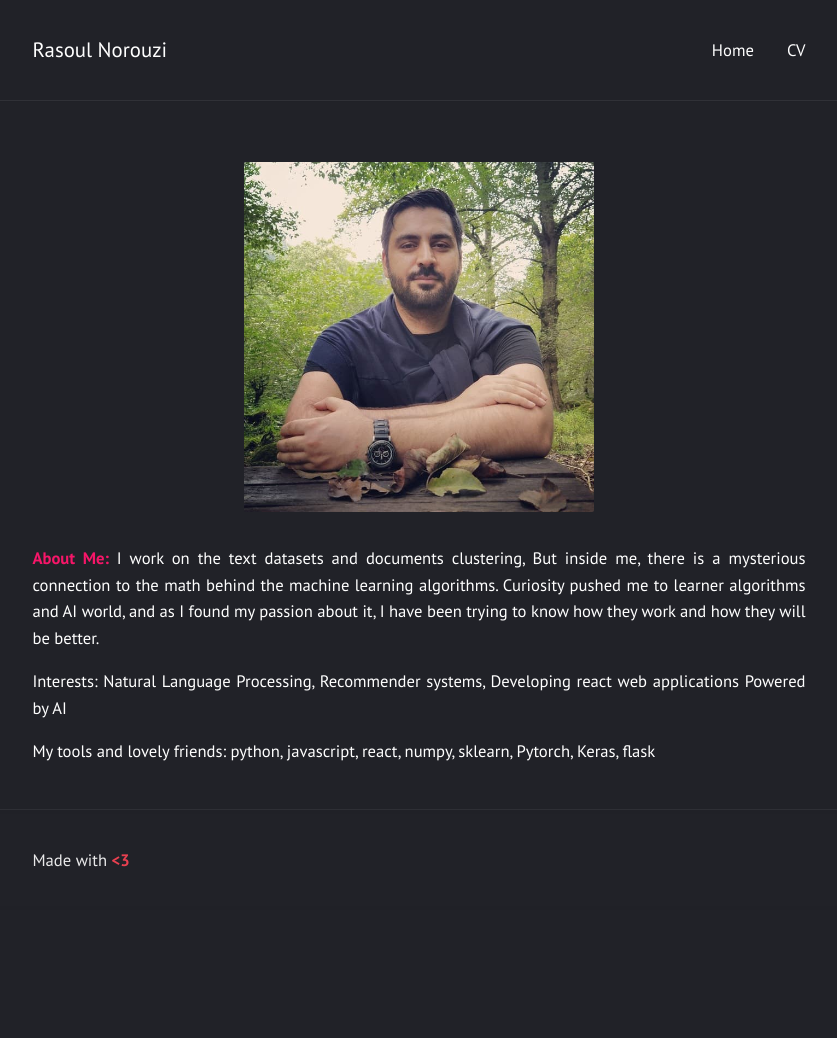
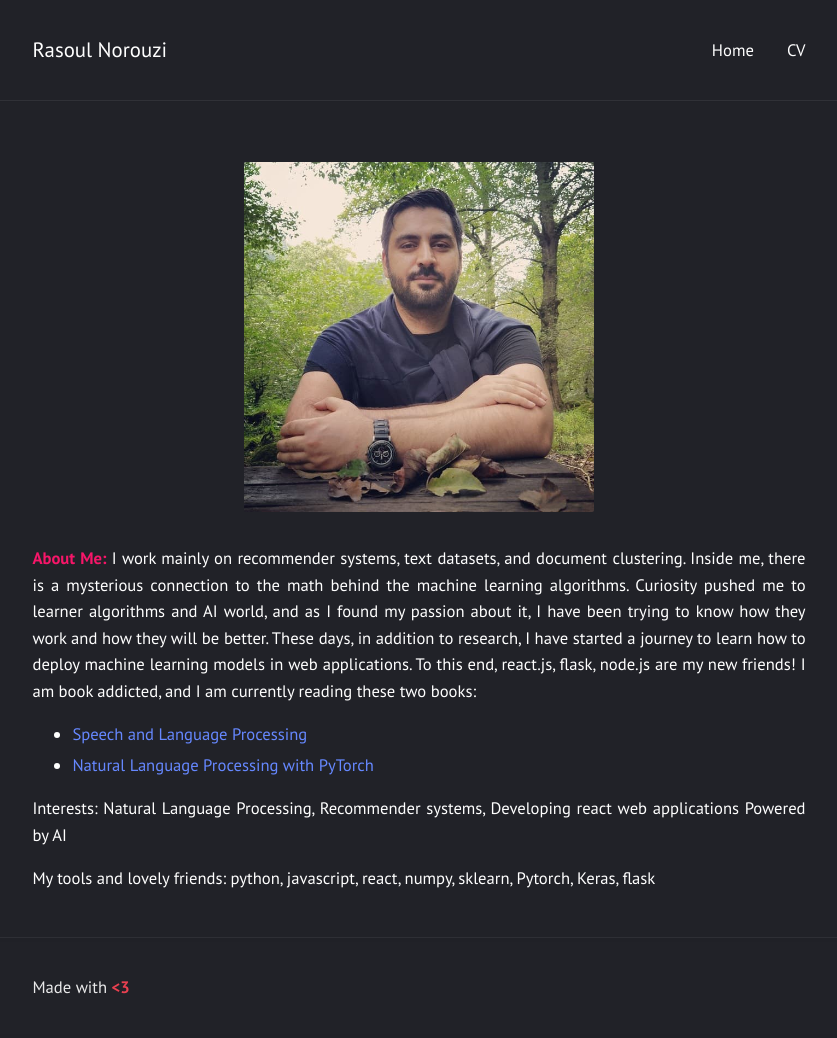
Before and after one commit to rasoulnorouzi/rasoulnorouzi.github.io, a Jekyll site: the page built from index.md, in a window 1280 px wide. Shown: the whole page, without its empty margins (221-1058 px from the left). Built offline with Jekyll 4.4.1, drawn with Linux system fonts in a browser that asks for light colours; before the commit the page ends 910 px from its top, so only the background shows below that.

Commit message:
Update index.md

```diff
--- a/index.md
+++ b/index.md
@@ -5,7 +5,12 @@ layout: page
   <img src="sources/images/profile.jpg" width="350" height="350" alt="Rasoul Norouzi Profile Picture">
 </div>
 
-<b style="color:rgb(247, 22, 105);">About Me: </b> I work on the text datasets and documents clustering, But inside me, there is a mysterious connection to the math behind the machine learning algorithms. Curiosity pushed me to learner algorithms and AI world, and as I found my passion about it, I have been trying to know how they work and how they will be better.
+<b style="color:rgb(247, 22, 105);">About Me: </b> I work mainly on recommender systems, text datasets, and document clustering. Inside me, there is a mysterious connection to the math behind the machine learning algorithms. Curiosity pushed me to learner algorithms and AI world, and as I found my passion about it, I have been trying to know how they work and how they will be better.
+These days, in addition to research, I have started a journey to learn how to deploy machine learning models in web applications. To this end, react.js, flask, node.js are my new friends!
+I am book addicted, and I am currently reading these two books:
+- [Speech and Language Processing](https://www.amazon.com/Speech-Language-Processing-Daniel-Jurafsky/dp/0131873210)
+- [Natural Language Processing with PyTorch](https://www.amazon.com/Natural-Language-Processing-PyTorch-Applications/dp/1491978236/ref=pd_sbs_18/145-9588523-3399417?pd_rd_w=iaFuT&pf_rd_p=180628c6-6f13-4dbf-9213-f09cdedc7815&pf_rd_r=RQ1PJAF52HZ2HHHHV986&pd_rd_r=6db67402-d2d9-4145-94b8-ea82f5fd237b&pd_rd_wg=UCVxD&pd_rd_i=1491978236&psc=1)
+
 
 Interests: Natural Language Processing, Recommender systems, Developing react web applications Powered by AI
 
```
